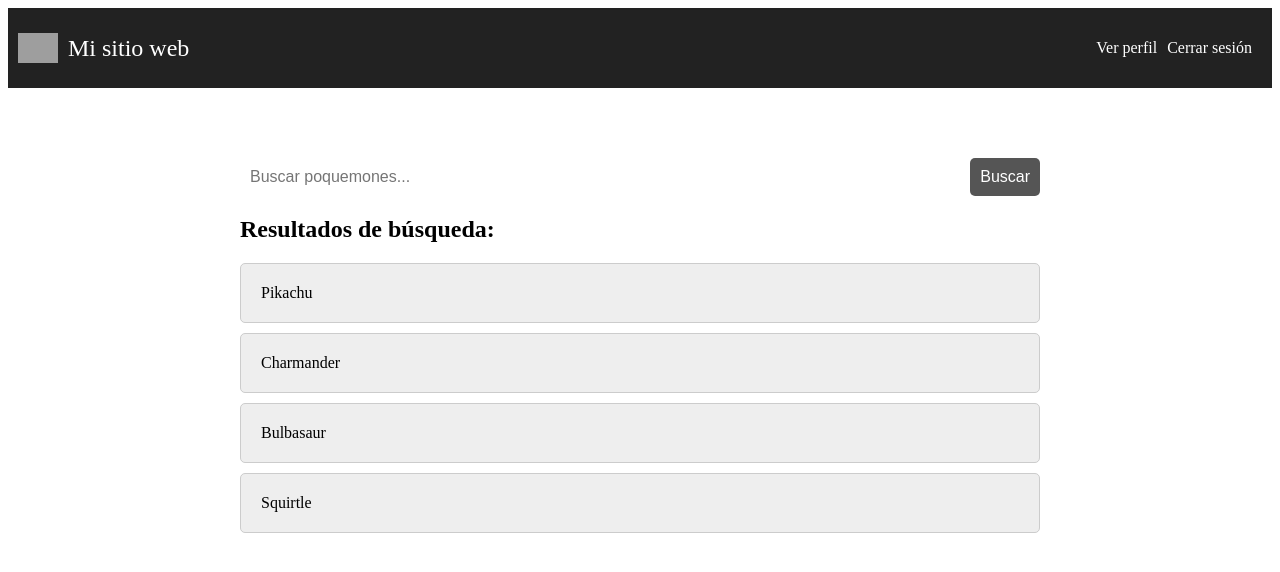
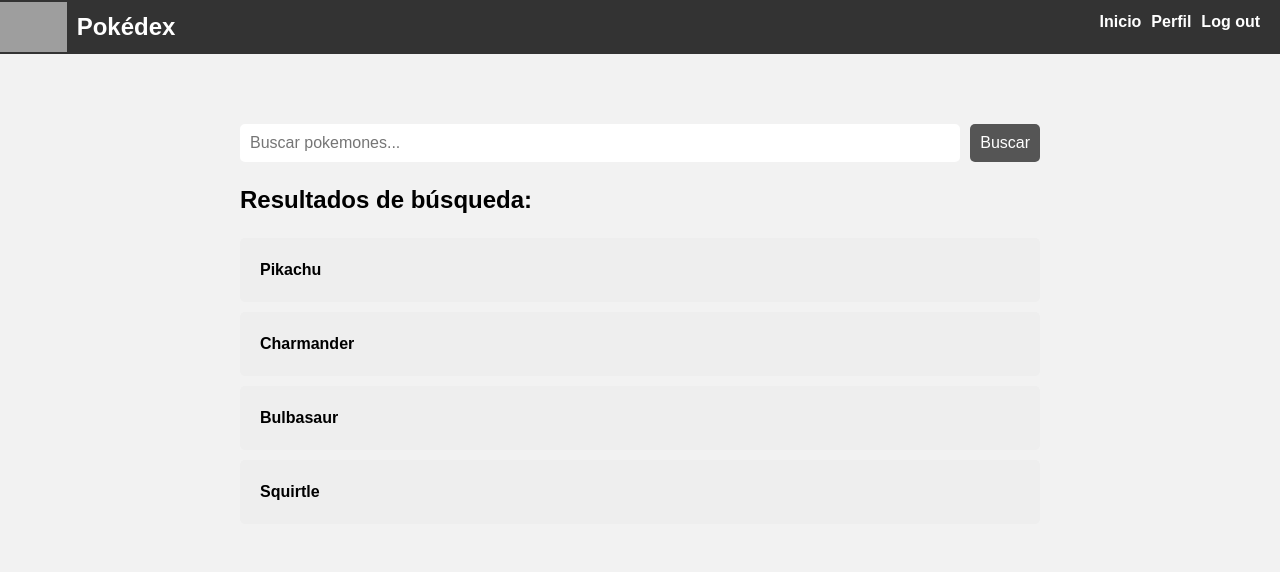
Before and after one commit to jazmindestefano/PokedexPHP, a PHP site: page /dashboard.php in a window 1280 px wide. Shown: the top 572 px of the page. Run offline with PHP 8.4, Linux system fonts and the light colour scheme; grey boxes are pictures that could not be loaded.

Commit message:
add pokemon detail, refactor nav and styles'

```diff
--- a/dashboard.php
+++ b/dashboard.php
@@ -3,42 +3,58 @@
 <head>
     <title>búsqueda de pokemones</title>
     <style>
-        /* Estilos del header */
+        body {
+            background-color: #f2f2f2;
+            margin: 0;
+            padding: 0;
+            font-family: Arial, sans-serif;
+            font-size: 16px;
+            line-height: 1.5;
+        }
+
         header {
-            background-color: #222;
+            background-color: #333;
             color: #fff;
             display: flex;
-            height: 60px;
+            align-items: center;
             justify-content: space-between;
-            padding: 10px;
         }
 
         .logo {
             display: flex;
             align-items: center;
-            font-size: 24px;
         }
 
         .logo img {
-            height: 30px;
+            height: 50px;
             margin-right: 10px;
         }
 
-        .menu {
-            display: flex;
-            align-items: center;
-            font-size: 16px;
+        .logo h1 {
+            font-size: 24px;
+            margin: 0;
+            padding: 0;
         }
 
-        .menu a {
-            color: #fff;
-            margin-right: 10px;
-            text-decoration: none;
-            transition: opacity 0.2s ease;
+        nav {
+            padding: 10px 20px;
         }
 
-        .menu a:hover {
-            opacity: 0.8;
+        nav ul {
+            display: flex;
+            list-style: none;
+            margin: 0;
+            padding: 0;
+        }
+
+        nav li {
+            margin-left: 10px;
+        }
+
+        nav a {
+            color: #fff;
+            text-decoration: none;
+            font-weight: bold;
         }
 
         /* Estilos del formulario de búsqueda */
@@ -84,11 +100,24 @@
         }
 
         li {
-            background-color: #eee;
-            border: 1px solid #ccc;
             border-radius: 5px;
             margin-bottom: 10px;
+            cursor: pointer;
+            color: white;
+        }
+
+        .pokemon-list {
+            border-radius: 5px;
+            margin-bottom: 10px;
+            cursor: pointer;
+            background: #eee;
             padding: 20px;
+        }
+
+        a {
+            color: black;
+            text-decoration: none;
+            font-weight: bold;
         }
 
         h2 {
@@ -100,24 +129,27 @@
 <header>
     <div class="logo">
         <img src="logo.png" alt="Logo">
-        Mi sitio web
+        <h1>Pokédex</h1>
     </div>
-    <div class="menu">
-        <a href="#">Ver perfil</a>
-        <a href="#">Cerrar sesión</a>
-    </div>
+    <nav>
+        <ul>
+            <li><a href="#">Inicio</a></li>
+            <li><a href="#">Perfil</a></li>
+            <li><a href="#">Log out</a></li>
+        </ul>
+    </nav>
 </header>
 <main>
     <form>
-        <input type="text" id="search" name="search" placeholder="Buscar poquemones...">
+        <input type="text" id="search" name="search" placeholder="Buscar pokemones...">
         <input type="submit" value="Buscar">
     </form>
     <h2>Resultados de búsqueda:</h2>
     <ul>
-        <li>Pikachu</li>
-        <li>Charmander</li>
-        <li>Bulbasaur</li>
-        <li>Squirtle</li>
+        <li class="pokemon-list"><a href="pokemon-detalle.php">Pikachu</a></li>
+        <li class="pokemon-list"><a href="pokemon-detalle.php">Charmander</a></li>
+        <li class="pokemon-list"><a href="pokemon-detalle.php">Bulbasaur</a></li>
+        <li class="pokemon-list"><a href="pokemon-detalle.php">Squirtle</a></li>
     </ul>
 </main>
 </body>
```
Also changed, not shown: pokemon-detalle.php (added, +135 -0 lines).
